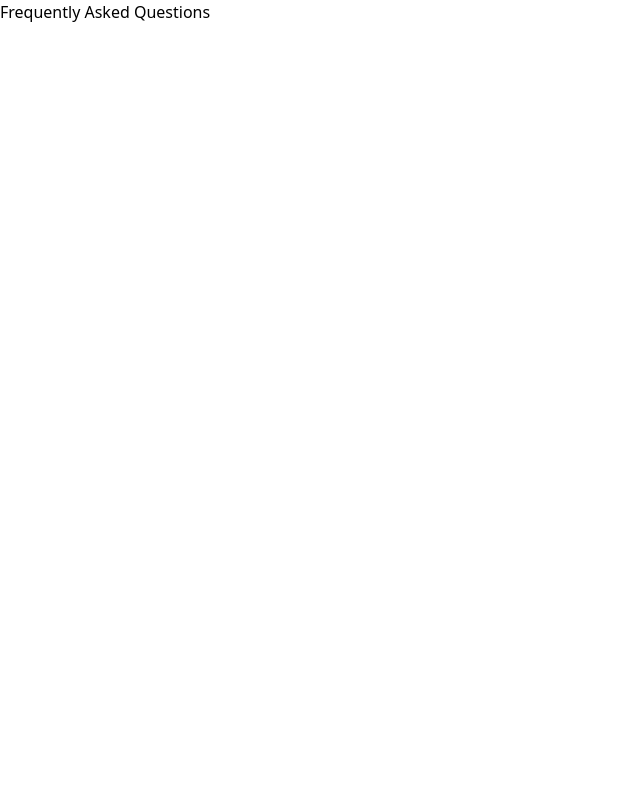
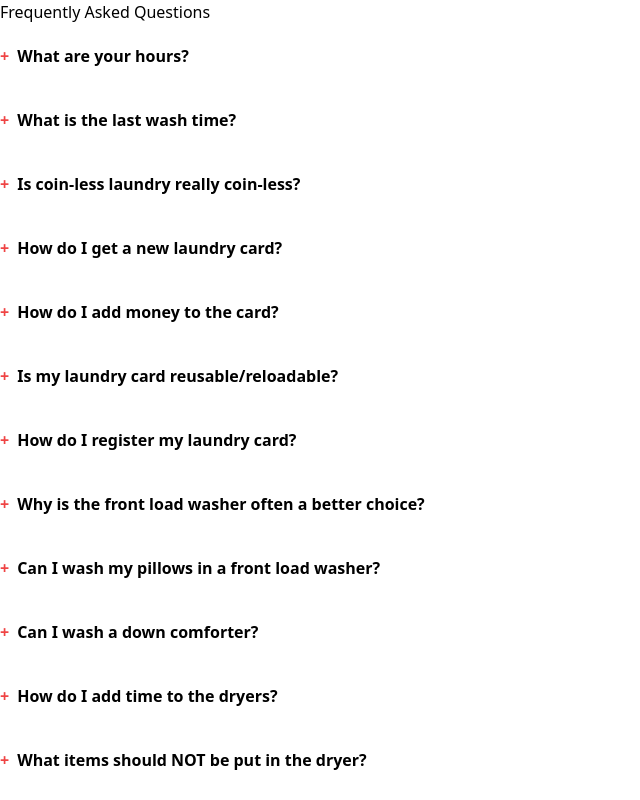
Before and after one commit to rusty-reebs/laundry-page, a React (Create React App) app: page / in a window 1280 px wide. Shown: the whole page, without its empty margins (0-640 px from the left). Built offline with nearby package versions, Linux system fonts and the light colour scheme.

Commit message:
write code for FAQcard

```diff
--- a/src/components/FAQ.js
+++ b/src/components/FAQ.js
@@ -9,7 +9,17 @@ const FAQ = () => {
     <div>
       <h1>Frequently Asked Questions</h1>
       <div className="flex">
-        <div>{/* FAQ card component */}</div>
+        <div>
+          {content.map((faq) => {
+            return (
+              <FAQcard
+                key={faq.title}
+                title={faq.title}
+                content={faq.content}
+              />
+            );
+          })}
+        </div>
       </div>
     </div>
   );
--- a/src/components/FAQcard.js
+++ b/src/components/FAQcard.js
@@ -1,12 +1,25 @@
 // FAQcard.js
 
-import React from "react";
+import React, { useState } from "react";
 
 const FAQcard = ({ title, content }) => {
+  const [isOpen, setIsOpen] = useState(false);
+
+  const handleClick = () => {
+    setIsOpen(!isOpen);
+  };
+
   return (
     <div>
-      <h2>{title}</h2>
-      <p>{content}</p>
+      <div className={`py-5 ${isOpen ? "border-b border-slate-400" : null} `}>
+        <h2 className="font-bold" onClick={() => handleClick()}>
+          <span className="text-red-500 mr-2">+</span>
+          {title}
+        </h2>
+      </div>
+      <p className={` transition-all ease-out ${!isOpen ? "hidden" : "block"}`}>
+        {content}
+      </p>
     </div>
   );
 };
```
